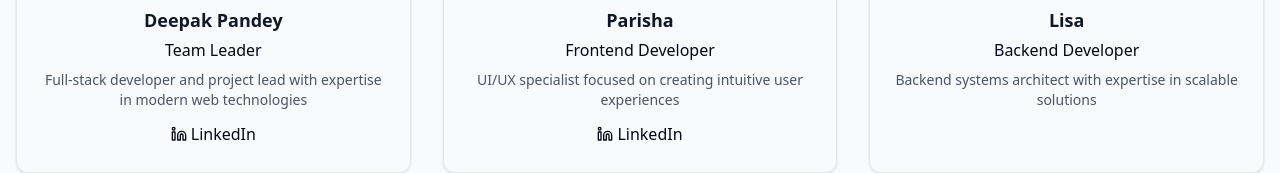
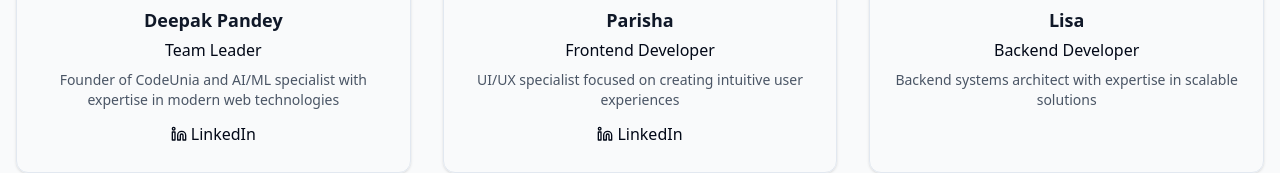
Before and after one commit to 848deepak/PathNiti, a Next.js app: page /about in a window 1280 px wide. Shown: the part 1788-1961 px from the top of the page. Built offline with nearby package versions, Linux system fonts and the light colour scheme; no server answers.

Commit message:
Update Deepak's description: Founder of CodeUnia and AI/ML specialist

```diff
--- a/src/app/about/page.tsx
+++ b/src/app/about/page.tsx
@@ -19,7 +19,7 @@ export default function AboutPage() {
     {
       name: "Deepak Pandey",
       role: "Team Leader",
-      description: "Full-stack developer and project lead with expertise in modern web technologies",
+      description: "Founder of CodeUnia and AI/ML specialist with expertise in modern web technologies",
       image: "/api/placeholder/150/150",
       linkedin: "https://linkedin.com/in/848deepak"
     },
```
